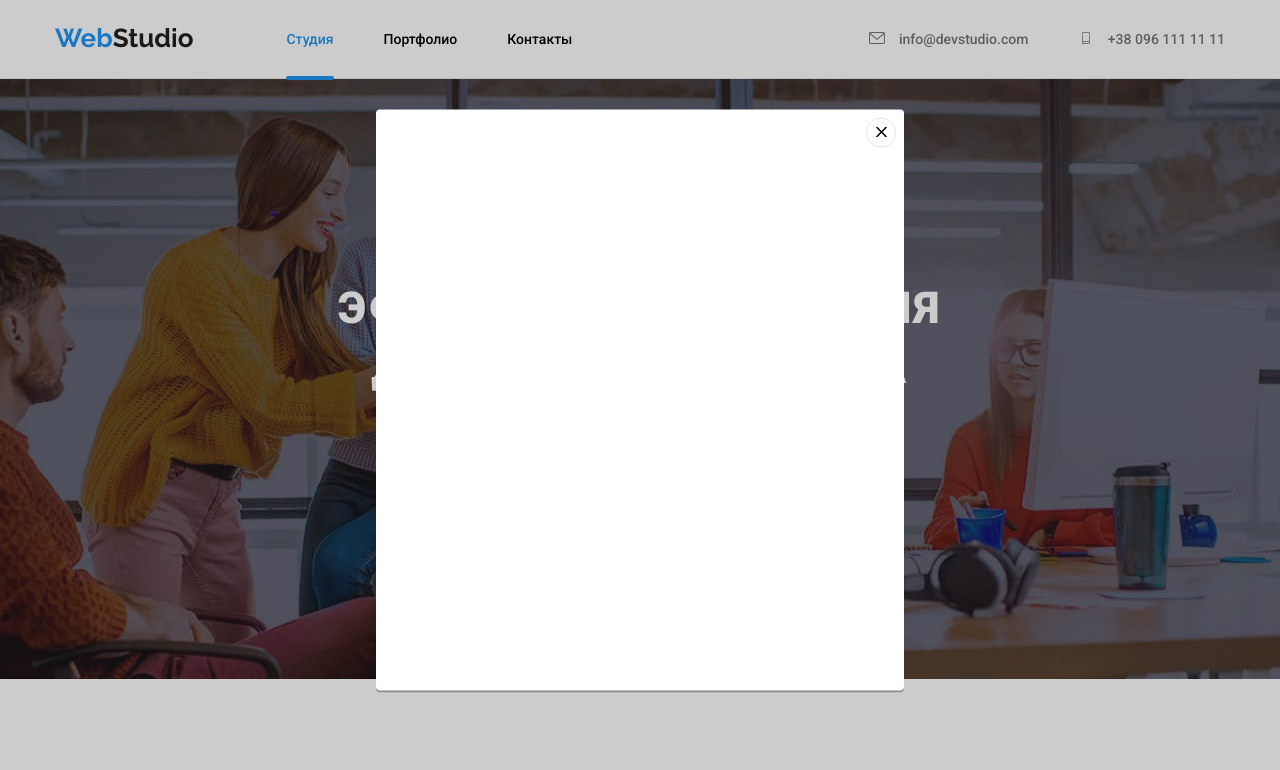
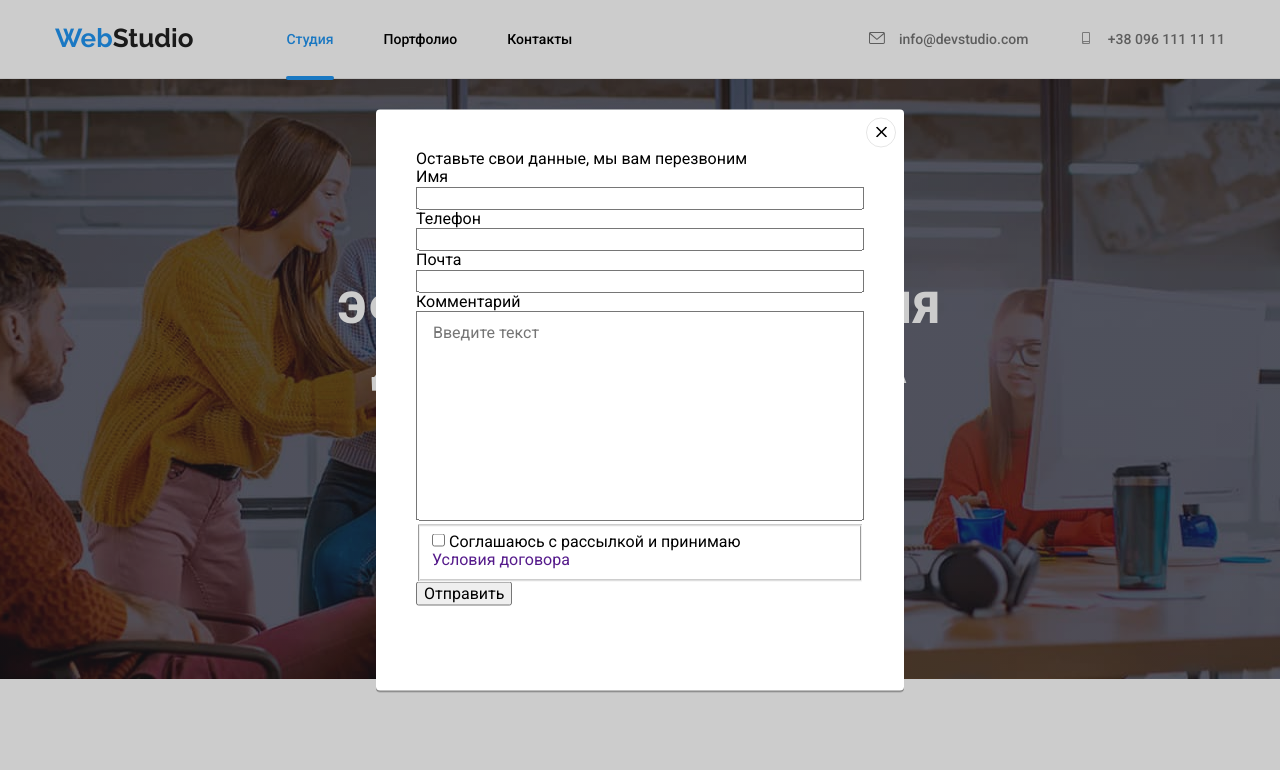
Before and after one commit to NatalaBoiko/goit-markup-hw-06, a plain HTML site: page index.html in a window 1280 px wide. Both pictures are taken after a click on the button "Заказать услугу". Shown: the top 770 px of the page. Drawn offline with nearby package versions, Linux system fonts and the light colour scheme.

Commit message:
3 after the lecture

```diff
--- a/css/styles.css
+++ b/css/styles.css
@@ -632,6 +632,7 @@ fill: var(--two);
     width: 528px;
     min-height: 581px;
 background-color: var(--two);
+padding: 40px;
 border-radius: 4px;
 box-shadow:  0px 2px  rgba(0, 0, 0, 0.2), 0px 1px rgba(0, 0, 0, 0.14), 0px 1px
 rgba(0, 0, 0, 0.12);
@@ -665,3 +666,32 @@ transition: transform 1000ms;
     opacity: 0;
     pointer-events: none;
 }
+.modal-title{
+
+}
+.modal-form{
+
+}
+
+.modal-form-input{
+    width: 100%;
+    height:23px ;
+    border: ;
+    border-radius: ;
+    padding-left: 15px;
+    padding-right: 15px;
+    /* outline: none; */
+}
+.modal-form-input: hover,
+.modal-form-input: focus {
+
+}
+.modal-form-input::placeholder{
+
+}
+
+.modal-form-text{
+padding: 12px 16px;
+width: 100%;
+    resize: none;
+}
--- a/index.html
+++ b/index.html
@@ -443,6 +443,36 @@
                 <use href="./images/symbol-defs.svg#icon-close" ></use>
             </svg>
         </button>
+
+        <p class="modal-title">Оставьте свои данные, мы вам перезвоним</p>
+        <form action="#" class="modal-form">
+
+            <label for="user-name" class="form-input-text">Имя</label>
+            <input type="text" id="user-name"
+             class="modal-form-input" minlength="2">
+
+
+            <label for="user-tel" class="form-input-text">Телефон</label>
+            <input type="tel" id="user-tel"
+             class="modal-form-input"  required  >
+
+
+             <label for="user-email" class="form-input-text">Почта</label>
+            <input type="email" id="user-email"
+            class="modal-form-input" >
+
+            <label for="user-text" class="form-input-text">Комментарий</label>
+            <textarea name="" id="user-text" cols="30" rows="10"  class="modal-form-text"
+            placeholder="Введите текст"></textarea>
+
+            <fieldset>
+                <label for=""></label>
+                <input type="checkbox" id="" >
+                <label for="">Соглашаюсь с рассылкой и принимаю <a href="">Условия договора</a> </label>
+            </fieldset>
+
+            <button type="submit"> Отправить</button>
+        </form>
     </div>
 </div>
 <script src="./js/modal.js"></script>
```
